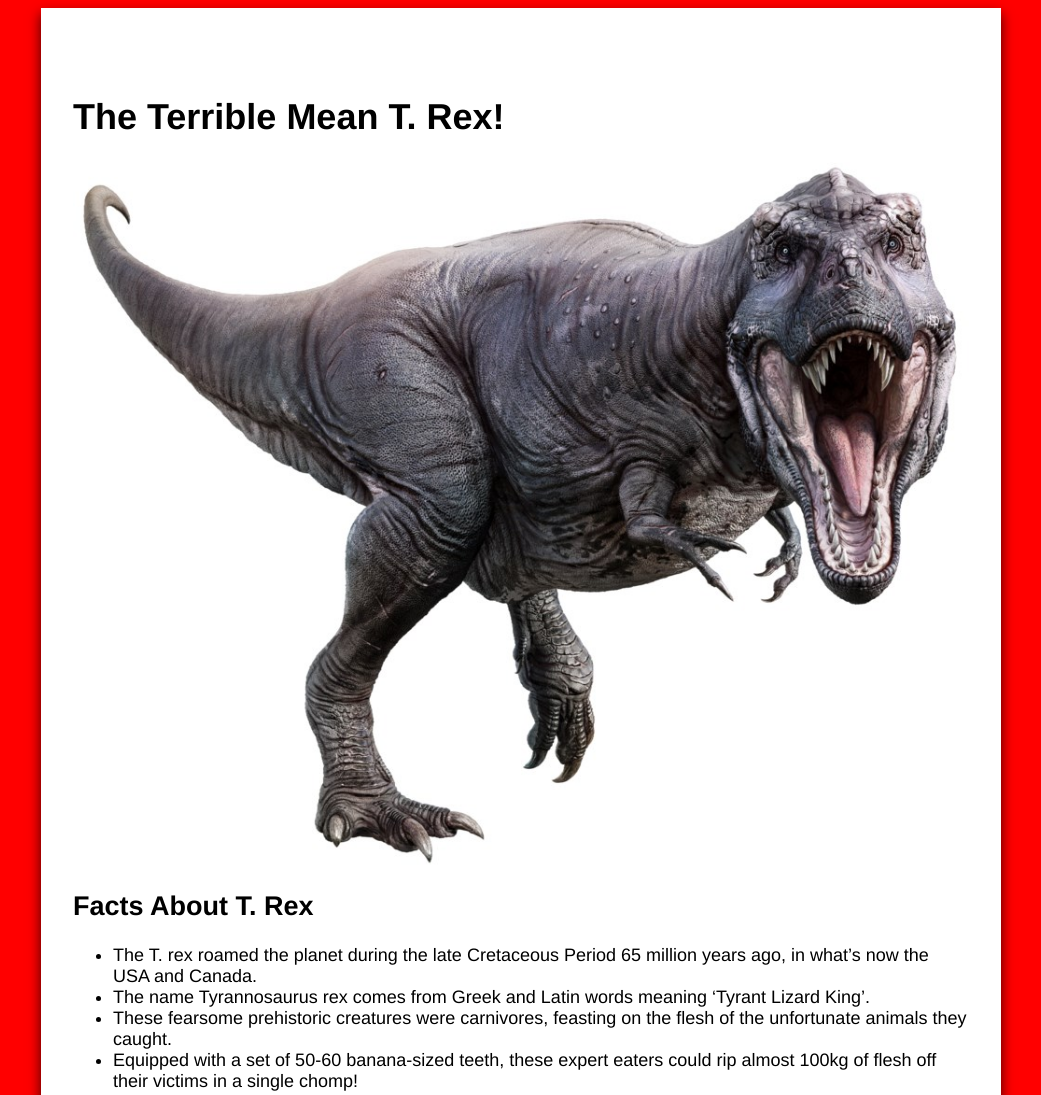
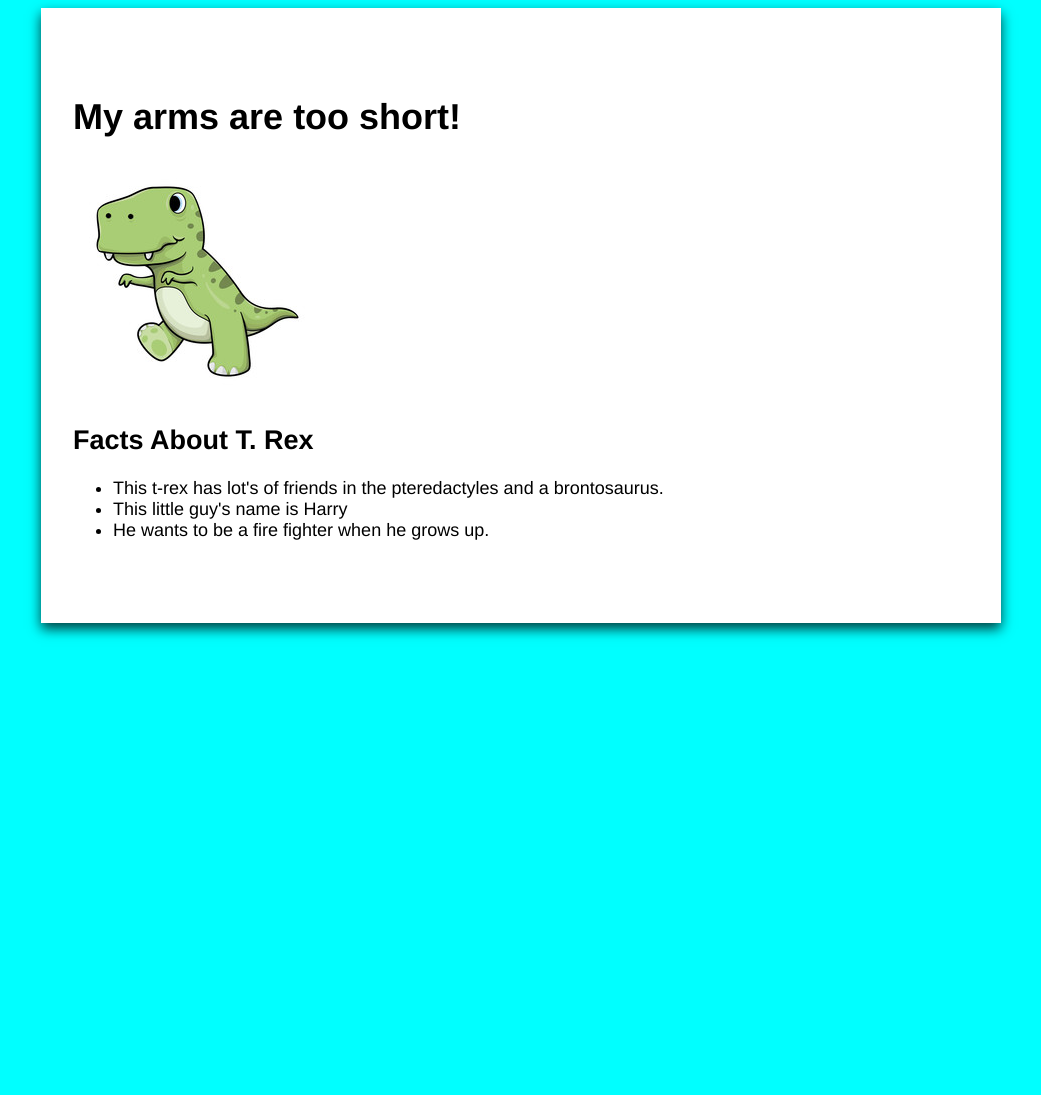
Before and after one commit to nic-gdes/10-2-basic-dom-manipulation-andreashep, a plain HTML site: page index.html in a window 1280 px wide. Shown: the top 1095 px of the page, without its empty margins (119-1160 px from the left). After the commit the page ends 816 px from the top, so only its background shows below. Drawn offline with Linux system fonts and the light colour scheme.

Commit message:
Tyrannasaurus is now cute and finished.

```diff
--- a/index.html
+++ b/index.html
@@ -8,19 +8,19 @@
 <body>
     <div class="container">
 
-        <h1 id="page-title">The Terrible Mean T. Rex!</h1>
+        <h1 id="pageTitle">The Terrible Mean T. Rex!</h1>
 
-        <img id="dino-img" src="./images/mean-dino.jpg" alt="a mean-looking Tyrannosaurus Rex">
+        <img id="dinoImg" src="./images/mean-dino.jpg" alt="an adorable tyrannosaurus rex">
 
         <h2>Facts About T. Rex</h2>
 
-        <ul id="facts">
+        <ul id="dinoFacts">
             <li class="fact-item">The T. rex roamed the planet during the late Cretaceous Period 65 million years ago, in what’s now the USA and Canada.</li>
             <li class="fact-item">The name Tyrannosaurus rex comes from Greek and Latin words meaning ‘Tyrant Lizard King’.</li>
             <li class="fact-item">These fearsome prehistoric creatures were carnivores, feasting on the flesh of the unfortunate animals they caught.</li>
             <li class="fact-item">Equipped with a set of 50-60 banana-sized teeth, these expert eaters could rip almost 100kg of flesh off their victims in a single chomp!</li>
         </ul>
     </div>
-
+    <script src="script.js"></script>
 </body>
 </html>
--- a/script.js
+++ b/script.js
@@ -4,21 +4,34 @@
 
 // 2. Use querySelector to create a variable that contains the page's h1 title, and change the title using textContent into something a bit nicer.
 
+const pageTitle = document.querySelector('#pageTitle');
+pageTitle.textContent = "My arms are too short!";
+
 // 3. Use querySelector to create a variable that contains the dinosaur image, and change the src to "./images/cute-dino.jpeg" so he doesn't look so mean. You can change an item's src by just calling the src method (item.src = "new_src";)
-
+const dinoImg = document.querySelector('#dinoImg');
+dinoImg.src = "./images/cute-dino.jpeg";
 // 4. Use querySelector to create a variable for the document body, and change the background color to something less harsh and intense.
-
+var background = document.body;
+background.style.backgroundColor = "aqua";
 // 5. Modify the following array to add at least 3 facts about the T. Rex that aren't so frightening. They don't need to be real facts.
 
 let dinoFacts = [
-    "Fact 1",
-    "Fact 2",
-    "Fact 3"
+    "This t-rex has lot\'s of friends in the pteredactyles and a brontosaurus.",
+    "This little guy\'s name is Harry",
+    "He wants to be a fire fighter when he grows up."
 ]
+
 
 // 6. Replace the facts on the page with our new array of facts:
 // 6.1 First, use querySelector to create a variable for the list.
-
+let cuteGuy = document.querySelector('#dinoFacts');
 // 6.2 Then, remove all of the current content by setting your list variable's innerHTML to a blank string (variable.innerHTML = "")
+(cuteGuy.innerHTML = "")
 
 // 6.3 Then loop through the dinoFacts array, and appendChild each fact to the list variable. Remember you can loop through an array by using array.length to get the total number of items in the array to end the loop;
+for (let i = 0; i < dinoFacts.length; i++) {
+    let currentFact = dinoFacts[i];
+    const newList = document.createElement("li");
+    newList.textContent = currentFact;
+    cuteGuy.appendChild(newList);
+}
```
